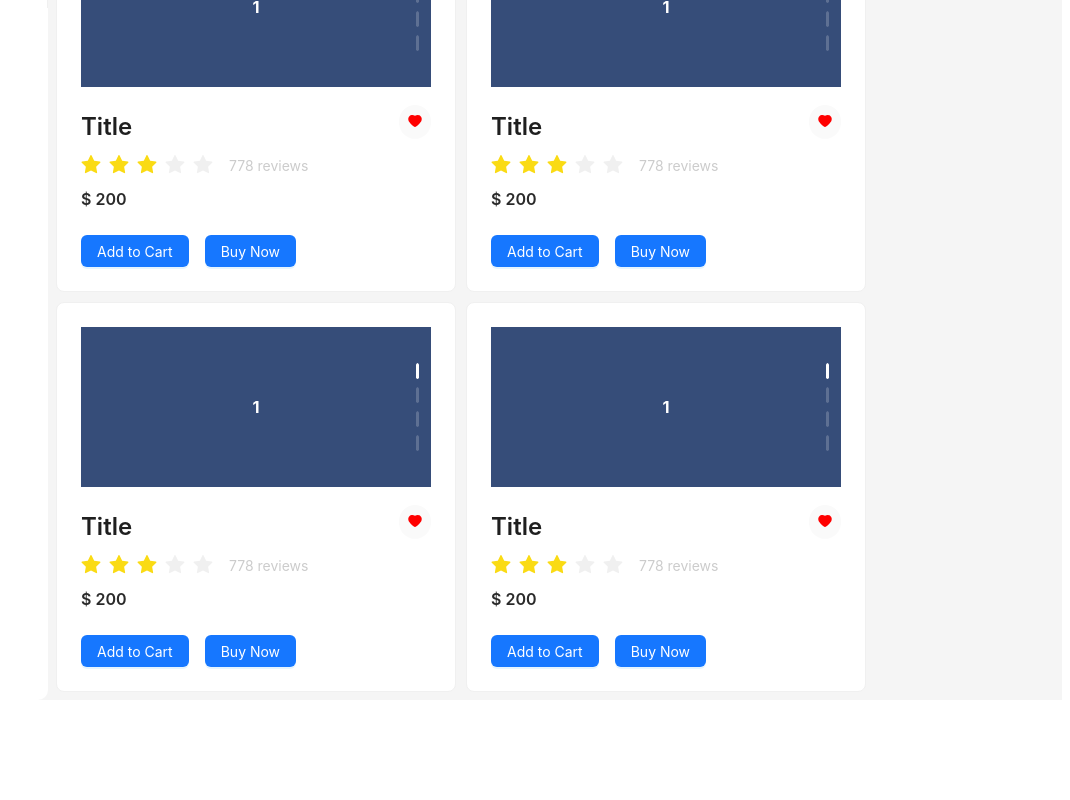
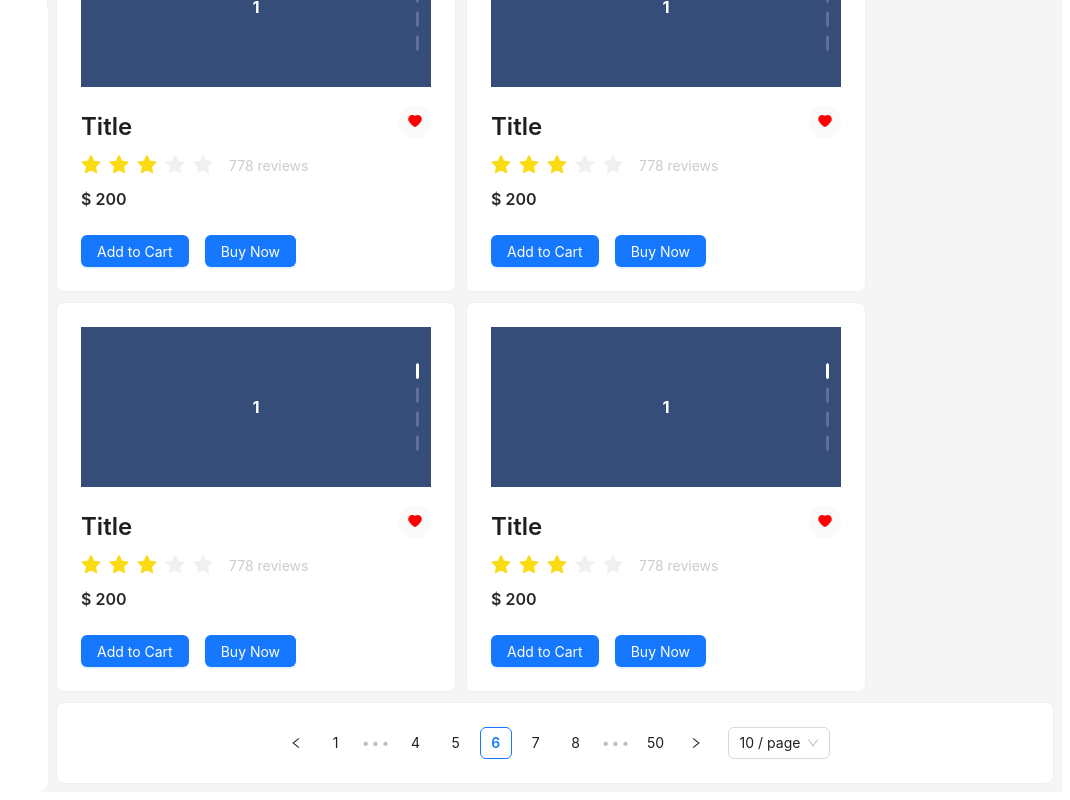
Before and after one commit to hasan-furkan/hfk-e-learning-system, a React (Vite) app: page /lessons in a window 1280 px wide. Shown: the part 266-1066 px from the top of the page, without its empty margins (210-1280 px from the left). Before the commit the page ends 974 px from the top, so only its background shows below. Built offline with nearby package versions, Linux system fonts and the light colour scheme.

Commit message:
added pagination lessons

```diff
--- /dev/null
+++ b/src/pages/lessons/PaginationLessons.jsx
@@ -0,0 +1,19 @@
+import {Card, Pagination} from "antd";
+
+const PaginationLessons = () => {
+    return (
+        <Card style={{
+            width: '100%',
+            display: 'flex',
+            flexDirection: 'row',
+            justifyContent: 'center',
+            alignItems: 'center',
+            marginTop: 10,
+            fontSize: 30,
+        }}>
+            <Pagination defaultCurrent={6} total={500} size="default" />
+        </Card>
+    );
+}
+
+export default PaginationLessons;
--- a/src/pages/lessons/index.jsx
+++ b/src/pages/lessons/index.jsx
@@ -2,6 +2,7 @@ import LessonsList from "./LessonsList.jsx";
 import SearchListComponent from "./SearchListComponent.jsx";
 import ShowCardList from "./ShowCardList.jsx";
 import FilterLessons from "./FilterLessons.jsx";
+import PaginationLessons from "./PaginationLessons.jsx";
 
 const Lessons = () => {
     return (
@@ -26,6 +27,13 @@ const Lessons = () => {
                 <LessonsList />
                 <LessonsList />
             </div>
+            <div style={{
+                display: 'flex',
+                flexDirection: 'row',
+                justifyContent: 'end',
+            }}>
+                <PaginationLessons />
+            </div>
         </>
     );
 }
```
